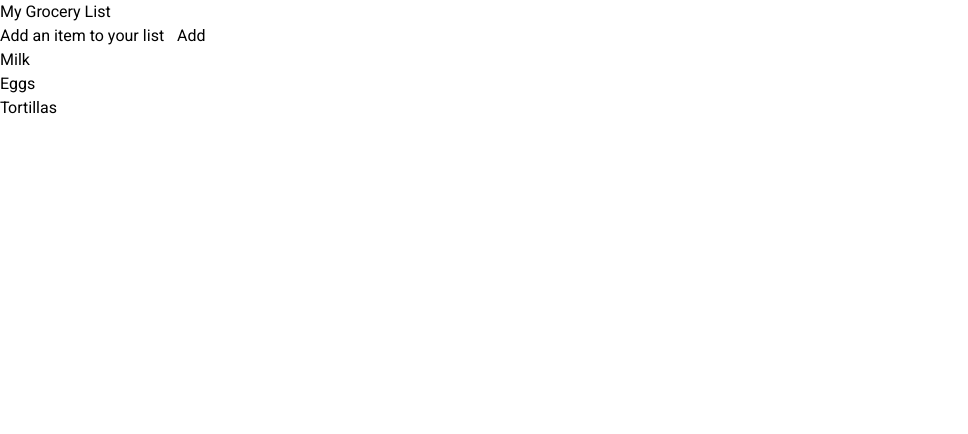
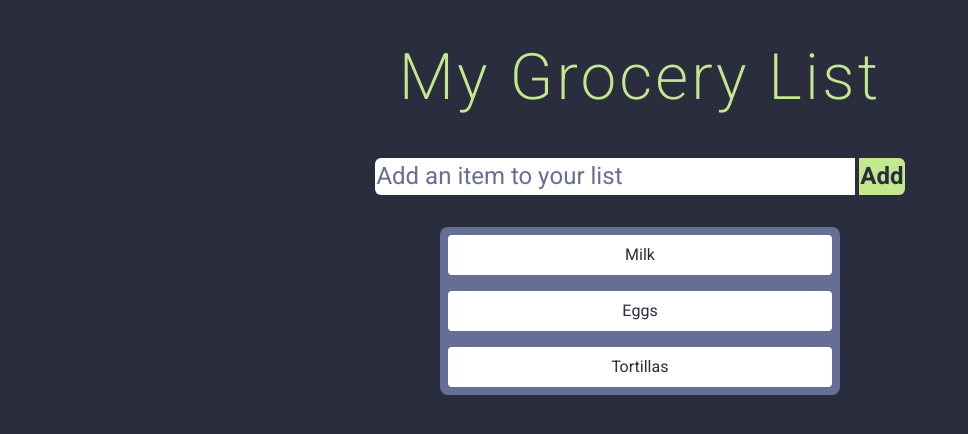
Before and after one commit to glee529/mygrocerylist, a plain HTML site: page index.html in a window 1280 px wide. Shown: the whole page, without its empty margins (0-968 px from the left). Drawn offline with Linux system fonts and the light colour scheme.

Commit message:
Add style

```diff
--- a/style.css
+++ b/style.css
@@ -14,5 +14,73 @@
 }
 
 body {
+
+    background-color: var(--background);
+    color: var(--foreground);
+    display: flex;
+    flex-direction: column;
+    justify-content: center;
+    align-items: center;
     font-family: 'Heebo', sans-serif;
 }
+
+.title {
+    margin: 0.5em;
+    font-size: 4em;
+    font-weight: lighter;
+    letter-spacing: 0.05em;
+    color: var(--accent);
+}
+
+.newGroceryForm {
+    display: flex;
+}
+#newGrocery {
+    background-color: white;
+    color: var(--comment);
+    padding: 0.05em;
+    width: 20em;
+    font-size: 1.5em;
+    border-radius: 0.25em 0 0 0.25em;
+}
+
+#addBtn {
+    background-color: var(--greenish);
+    color: var(--background);
+    padding: 0.05em;
+    font-size: 1.5em;
+    font-weight: bold;
+    cursor: pointer;
+    border-radius: 0 0.25em 0.25em 0;
+}
+
+#addBtn:hover {
+    background-color: var(--purplish) ;
+}
+
+#groceryList {
+    display: flex;
+    flex-direction: column;
+    align-items: center;
+    justify-content: center;
+    margin-top: 2em;
+    border-radius: 0.5em;
+    background-color: var(--comment);
+
+}
+
+.groceryItem {
+    background-color: white;
+    color: var(--background);
+    margin : 0.5em;
+    width: 24em;
+    padding: 0.5em;
+    border-radius: 0.25em;
+    text-align: center;
+
+}
+
+#groceryItem:hover {
+    background-color: var(--purplish);
+    font-weight: bold;
+}
```
